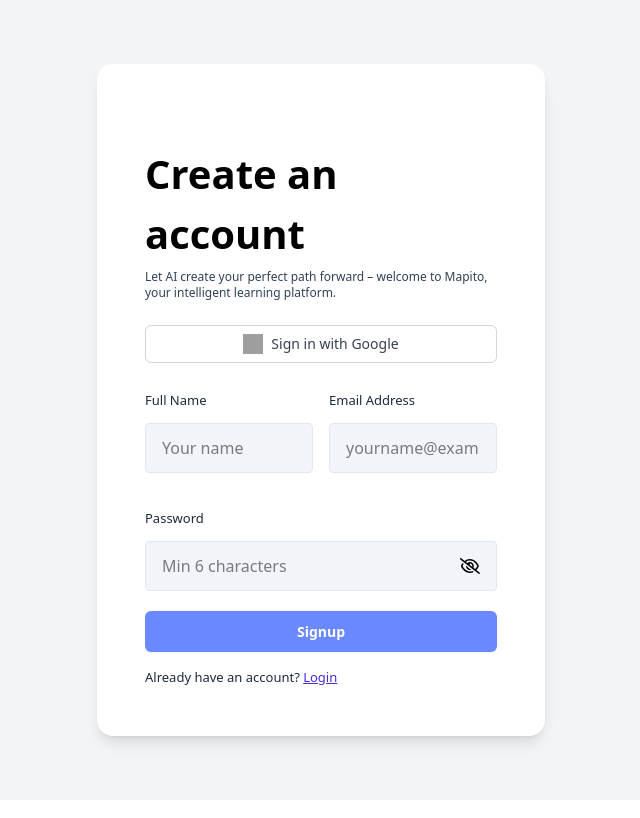
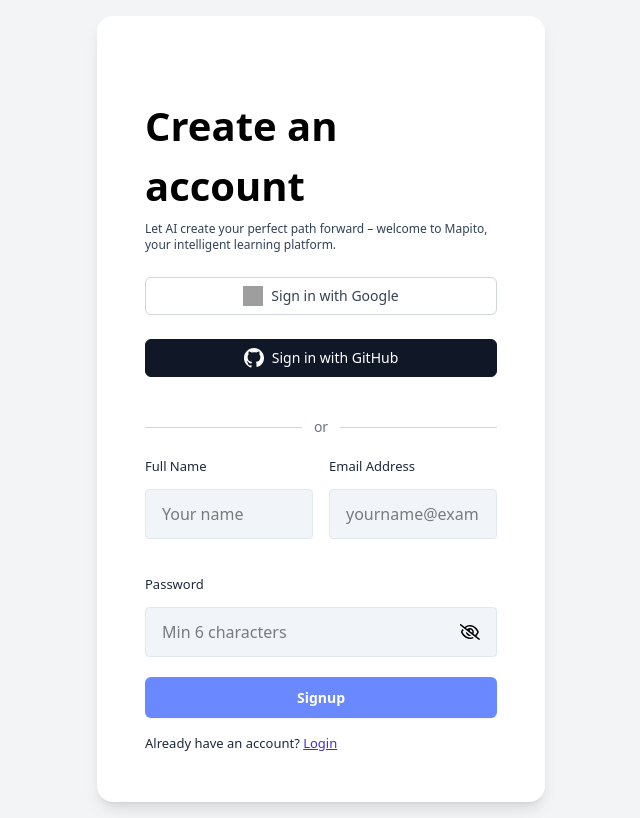
Before and after one commit to wintwah243/Mapito, a React (Vite) app in the folder mapito/: page /signup in a window 1280 px wide. Shown: the whole page, without its empty margins (319-959 px from the left). Built offline with nearby package versions, Linux system fonts and the light colour scheme; grey boxes are pictures that could not be loaded.

Commit message:
add [sign in with Github] button

```diff
--- a/mapito/src/Auth/SignUp.jsx
+++ b/mapito/src/Auth/SignUp.jsx
@@ -121,6 +121,34 @@ const SignUp = () => {
           Sign in with Google
         </button>
 
+       {/* GitHub Sign In */}
+        <button
+          onClick={() => window.location.href = 'https://mapito.onrender.com/api/auth/github'}
+          className="w-full flex items-center justify-center gap-2 bg-gray-900 border border-gray-900 rounded-md py-2 px-4 text-sm font-medium text-white hover:bg-gray-800 hover:shadow-lg transition duration-150 mb-6"
+        >
+          <svg
+            className="w-5 h-5"
+            fill="currentColor"
+            viewBox="0 0 24 24"
+            aria-hidden="true"
+            xmlns="http://www.w3.org/2000/svg"
+          >
+            <path
+              fillRule="evenodd"
+              clipRule="evenodd"
+              d="M12 0C5.372 0 0 5.373 0 12c0 5.303 3.438 9.8 8.205 11.387.6.11.82-.258.82-.577 0-.285-.01-1.04-.015-2.04-3.338.724-4.042-1.61-4.042-1.61C4.422 17.07 3.633 16.7 3.633 16.7c-1.087-.744.084-.729.084-.729 1.205.084 1.838 1.237 1.838 1.237 1.07 1.834 2.807 1.304 3.492.997.108-.775.418-1.305.76-1.605-2.665-.304-5.466-1.334-5.466-5.933 0-1.31.468-2.38 1.235-3.22-.124-.304-.535-1.527.117-3.176 0 0 1.008-.322 3.3 1.23a11.52 11.52 0 013.003-.404c1.02.004 2.045.138 3.003.404 2.29-1.552 3.296-1.23 3.296-1.23.654 1.65.244 2.873.12 3.176.77.84 1.232 1.91 1.232 3.22 0 4.61-2.807 5.625-5.48 5.922.43.37.823 1.096.823 2.21 0 1.595-.015 2.877-.015 3.267 0 .32.216.694.824.576C20.565 21.796 24 17.3 24 12c0-6.627-5.373-12-12-12z"
+            />
+          </svg>
+          Sign in with GitHub
+        </button>
+
+       {/* Separator */}
+        <div className="flex items-center my-4">
+          <hr className="flex-grow border-gray-300" />
+          <span className="mx-3 text-gray-500 text-sm font-medium">or</span>
+          <hr className="flex-grow border-gray-300" />
+        </div>
+
           <form onSubmit={handleSignUp}>
 
               <div className='grid grid-cols-1 md:grid-cols-2 gap-4'>
```
